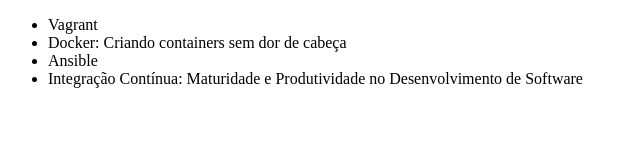
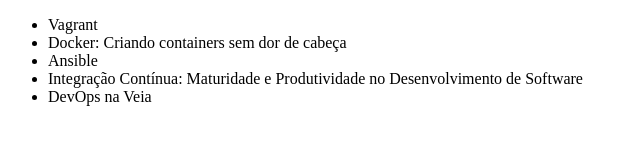
Before and after one commit to lacsfue/alura-git, a plain HTML site: page index.html in a window 1280 px wide. Shown: the whole page, without its empty margins (0-640 px from the left). Drawn offline with Linux system fonts and the light colour scheme.

Commit message:
Incluindo o curso de Devops na veia

```diff
--- a/index.html
+++ b/index.html
@@ -10,6 +10,7 @@
         <li>Docker: Criando containers sem dor de cabeça</li>
         <li>Ansible</li>
         <li>Integração Contínua: Maturidade e Produtividade no Desenvolvimento de Software</li>
+		<li>DevOps na Veia</li>
     </ul>
 </body>
 </html>
```
